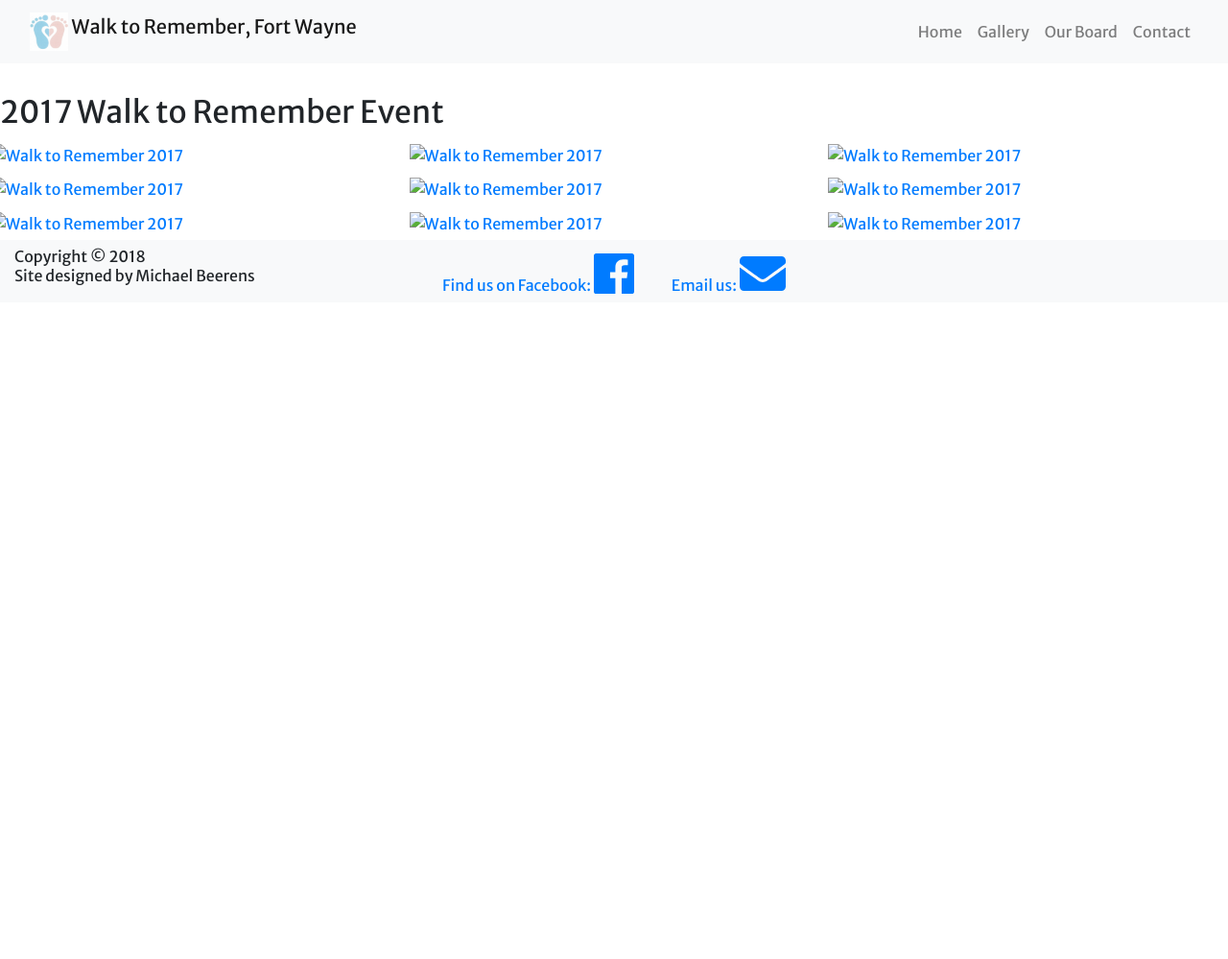
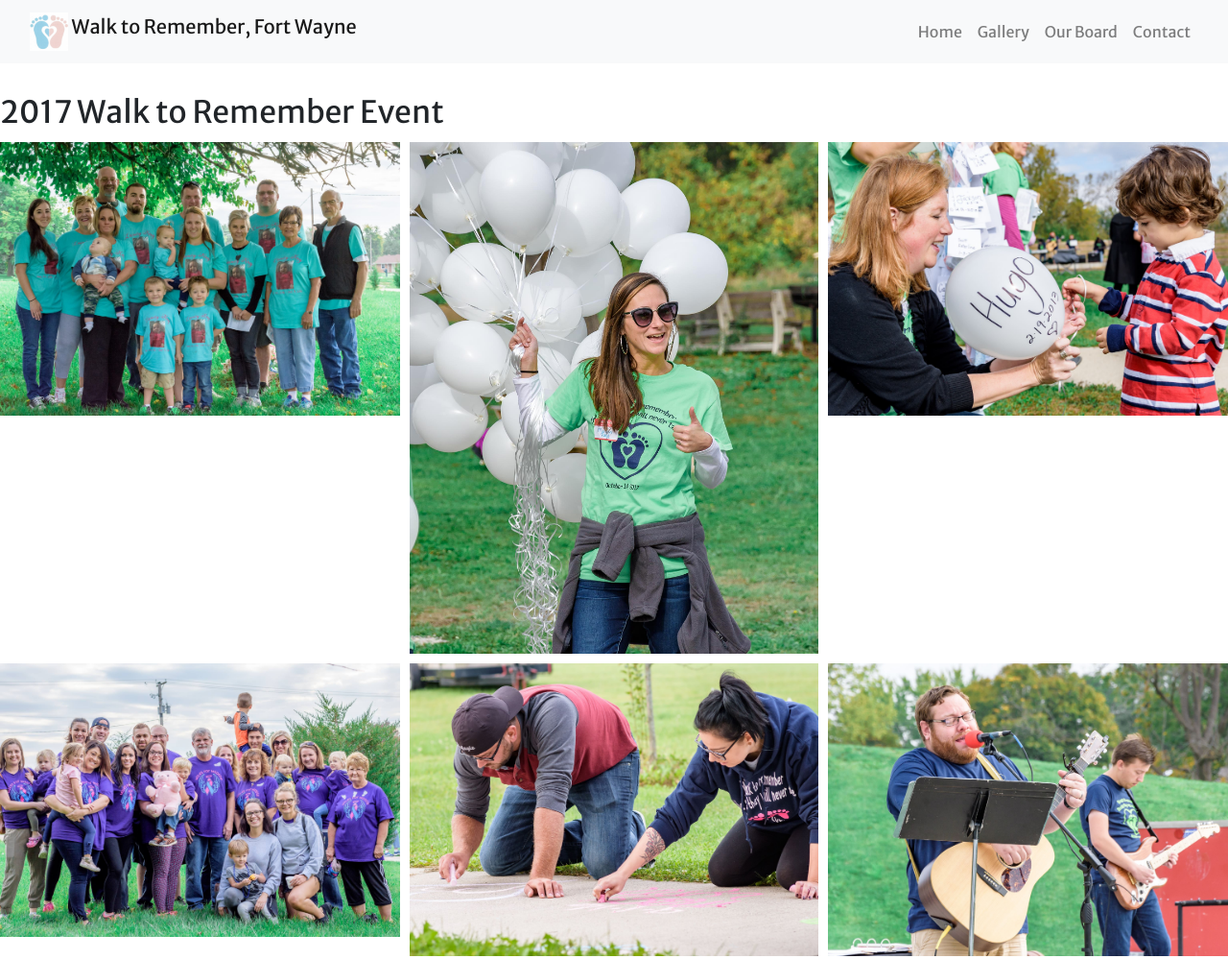
Before and after one commit to beerens20/8bitservices, a plain HTML site: page walk2remember/gallery.html in a window 1280 px wide. Shown: the top 999 px of the page at 96% size. Before the commit the page ends 800 px from the top, so only its background shows below. Drawn offline with nearby package versions, Linux system fonts and the light colour scheme; the site is published under a folder, as on GitHub Pages, so addresses that start at the root find nothing.

Commit message:
Updated imgs
Updated imgs to point to proper dir

```diff
--- a/walk2remember/gallery.html
+++ b/walk2remember/gallery.html
@@ -77,52 +77,52 @@
 
         <div class="row">
             <div class="column">
-                <a href="/imgs/2017-wtr-pics-1.jpg" target="_blank">
-                <img src="/imgs/2017-wtr-pics-1.jpg" alt="Walk to Remember 2017" target="_blank" style="width:100%">
+                <a href="imgs/2017-wtr-pics-1.jpg" target="_blank">
+                <img src="imgs/2017-wtr-pics-1.jpg" alt="Walk to Remember 2017" target="_blank" style="width:100%">
                 </a>
             </div>
             <div class="column">
-                <a href="/imgs/2017-wtr-pics-2.jpg" target="_blank">
-                <img src="/imgs/2017-wtr-pics-2.jpg" alt="Walk to Remember 2017" style="width:100%">
+                <a href="imgs/2017-wtr-pics-2.jpg" target="_blank">
+                <img src="imgs/2017-wtr-pics-2.jpg" alt="Walk to Remember 2017" style="width:100%">
                 </a>
             </div>
             <div class="column">
-                <a href="/imgs/2017-wtr-pics-3.jpg" target="_blank">
-                <img src="/imgs/2017-wtr-pics-3.jpg" alt="Walk to Remember 2017" style="width:100%">
+                <a href="imgs/2017-wtr-pics-3.jpg" target="_blank">
+                <img src="imgs/2017-wtr-pics-3.jpg" alt="Walk to Remember 2017" style="width:100%">
                 </a>
             </div>
         </div>
         <div class="row">
             <div class="column">
-                <a href="/imgs/2017-wtr-pics-4.jpg" target="_blank">
-                <img src="/imgs/2017-wtr-pics-4.jpg" alt="Walk to Remember 2017" style="width:100%">
+                <a href="imgs/2017-wtr-pics-4.jpg" target="_blank">
+                <img src="imgs/2017-wtr-pics-4.jpg" alt="Walk to Remember 2017" style="width:100%">
                 </a>
             </div>
             <div class="column">
-                <a href="/imgs/2017-wtr-pics-5.jpg" target="_blank">
-                <img src="/imgs/2017-wtr-pics-5.jpg" alt="Walk to Remember 2017" style="width:100%">
+                <a href="imgs/2017-wtr-pics-5.jpg" target="_blank">
+                <img src="imgs/2017-wtr-pics-5.jpg" alt="Walk to Remember 2017" style="width:100%">
                 </a>
             </div>
             <div class="column">
-                <a href="/imgs/2017-wtr-pics-6.jpg" target="_blank">
-                <img src="/imgs/2017-wtr-pics-6.jpg" alt="Walk to Remember 2017" style="width:100%">
+                <a href="imgs/2017-wtr-pics-6.jpg" target="_blank">
+                <img src="imgs/2017-wtr-pics-6.jpg" alt="Walk to Remember 2017" style="width:100%">
                 </a>
             </div>
         </div>
         <div class="row">
                 <div class="column">
-                    <a href="/imgs/2017-wtr-pics-7.jpg" target="_blank">
-                    <img src="/imgs/2017-wtr-pics-7.jpg" alt="Walk to Remember 2017" style="width:100%">
+                    <a href="imgs/2017-wtr-pics-7.jpg" target="_blank">
+                    <img src="imgs/2017-wtr-pics-7.jpg" alt="Walk to Remember 2017" style="width:100%">
                     </a>
                 </div>
                 <div class="column">
-                    <a href="/imgs/2017-wtr-pics-8.jpg" target="_blank">
-                    <img src="/imgs/2017-wtr-pics-8.jpg" alt="Walk to Remember 2017" style="width:100%">
+                    <a href="imgs/2017-wtr-pics-8.jpg" target="_blank">
+                    <img src="imgs/2017-wtr-pics-8.jpg" alt="Walk to Remember 2017" style="width:100%">
                     </a>
                 </div>
                 <div class="column">
-                    <a href="/imgs/2017-wtr-pics-9.jpg" target="_blank">
-                    <img src="/imgs/2017-wtr-pics-9.jpg" alt="Walk to Remember 2017" style="width:100%">
+                    <a href="imgs/2017-wtr-pics-9.jpg" target="_blank">
+                    <img src="imgs/2017-wtr-pics-9.jpg" alt="Walk to Remember 2017" style="width:100%">
                     </a>
                 </div>
             </div>
```
